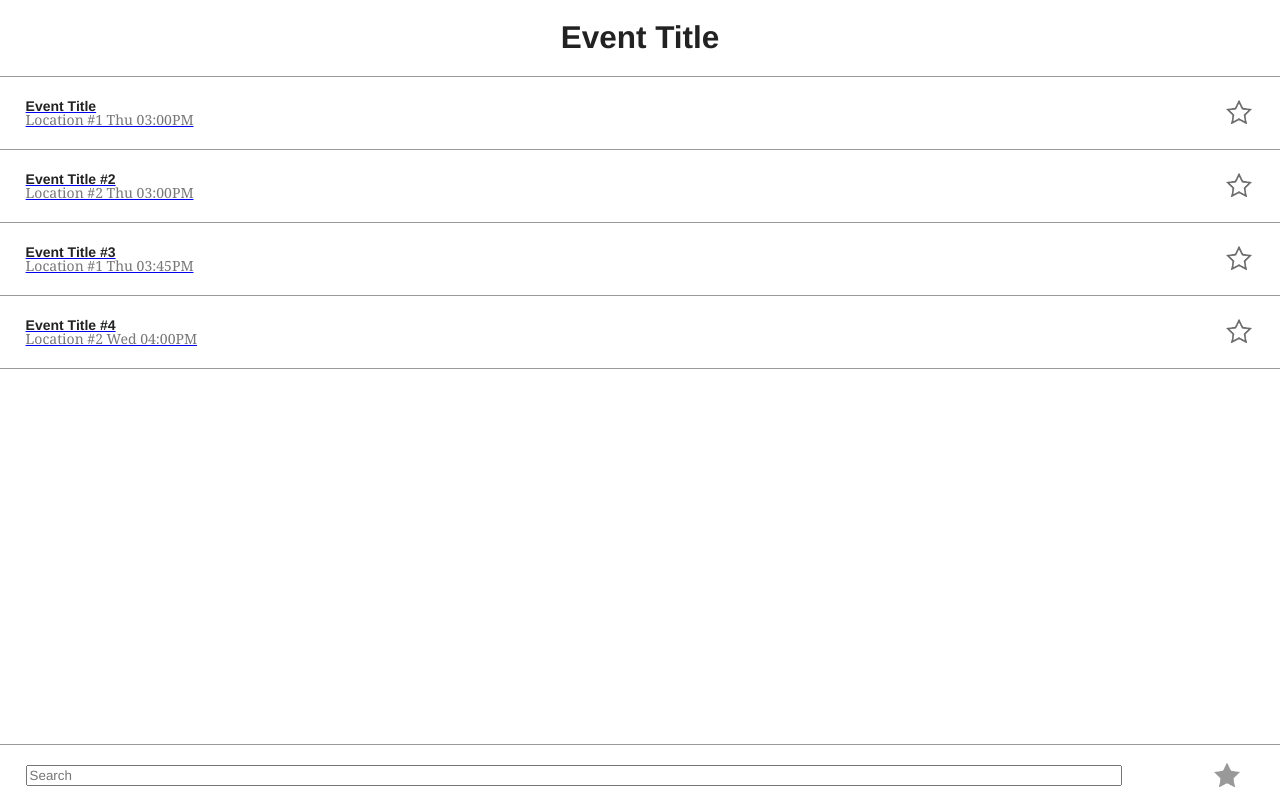
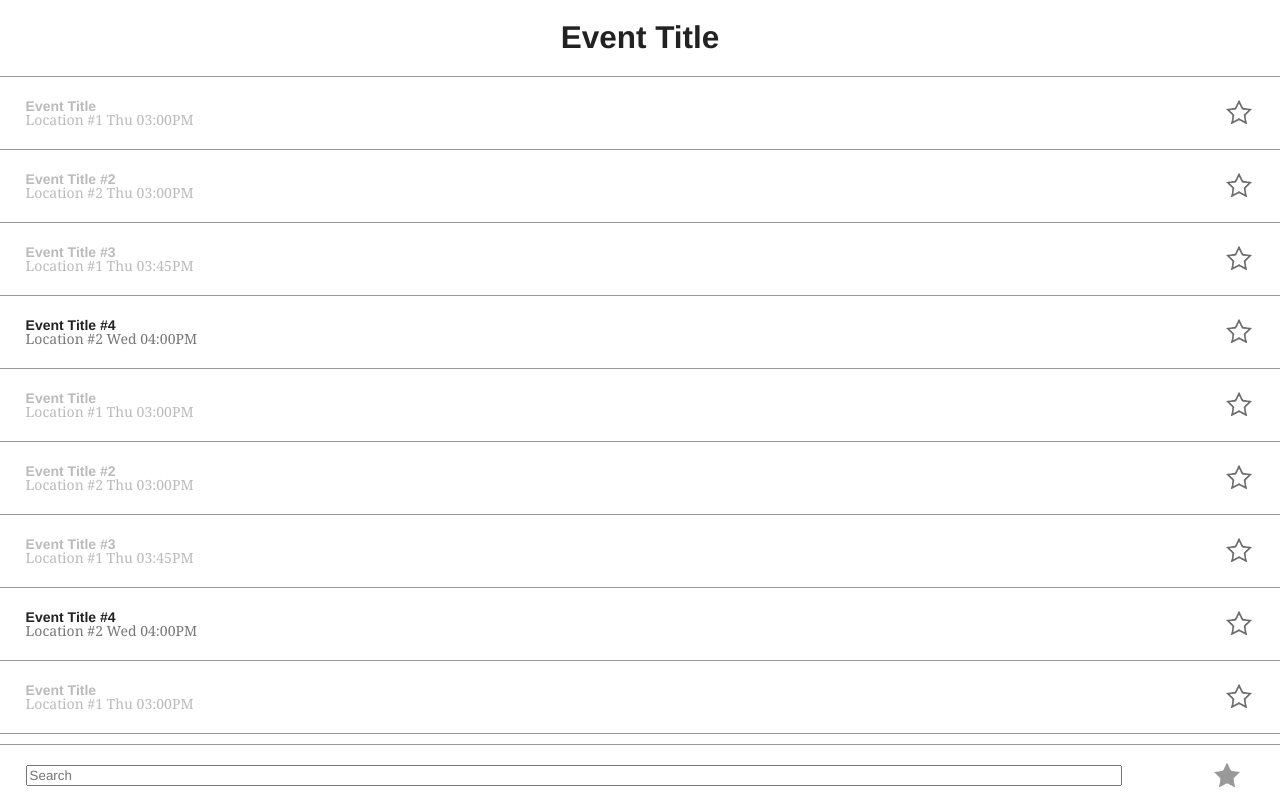
Before and after one commit to richardrissanen/mmewt, an Angular app: page / in a window 1280 px wide. Shown: the top 800 px of the page. Built offline with nearby package versions, Linux system fonts and the light colour scheme.

Commit message:
Misc. changes left unfinished.

```diff
--- a/src/app/data.ts
+++ b/src/app/data.ts
@@ -38,5 +38,125 @@ export var data = [
         location: 'Location #2',
         host: 'Hostname',
         feature: 'Feature Name'
+    },
+    {
+        id: 5,
+        title: 'Event Title',
+        description: 'Lorem ipsum dolor sit amet, consectetur adipiscing elit, sed do eiusmod tempor incididunt ut labore et dolore magna aliqua. Ut enim ad minim veniam, quis nostrud exercitation ullamco laboris nisi ut aliquip ex ea commodo consequat. Duis aute irure dolor in reprehenderit in voluptate velit esse cillum dolore eu fugiat nulla pariatur. Excepteur sint occaecat cupidatat non proident, sunt in culpa qui officia deserunt mollit anim id est laborum.',
+        startTime: new Date('Thu Jan 03 1985 11:00:00 GMT-0400'),
+        endTime: new Date('Thu Jan 03 1985 11:45:00 GMT-0400'),
+        location: 'Location #1',
+        host: 'Hostname',
+        feature: 'Feature Name'
+    },
+    {
+        id: 6,
+        title: 'Event Title #2',
+        description: 'Lorem ipsum dolor sit amet, consectetur adipiscing elit, sed do eiusmod tempor incididunt ut labore et dolore magna aliqua. Ut enim ad minim veniam, quis nostrud exercitation ullamco laboris nisi ut aliquip ex ea commodo consequat. Duis aute irure dolor in reprehenderit in voluptate velit esse cillum dolore eu fugiat nulla pariatur. Excepteur sint occaecat cupidatat non proident, sunt in culpa qui officia deserunt mollit anim id est laborum.',
+        startTime: new Date('Thu Jan 03 1985 11:00:00 GMT-0400'),
+        endTime: new Date('Thu Jan 03 1985 11:45:00 GMT-0400'),
+        location: 'Location #2',
+        host: 'Hostname',
+        feature: 'Feature Name'
+    },
+    {
+        id: 7,
+        title: 'Event Title #3',
+        description: 'Lorem ipsum dolor sit amet, consectetur adipiscing elit, sed do eiusmod tempor incididunt ut labore et dolore magna aliqua. Ut enim ad minim veniam, quis nostrud exercitation ullamco laboris nisi ut aliquip ex ea commodo consequat. Duis aute irure dolor in reprehenderit in voluptate velit esse cillum dolore eu fugiat nulla pariatur. Excepteur sint occaecat cupidatat non proident, sunt in culpa qui officia deserunt mollit anim id est laborum.',
+        startTime: new Date('Thu Jan 03 1985 11:45:00 GMT-0400'),
+        endTime: new Date('Thu Jan 03 1985 12:45:00 GMT-0400'),
+        location: 'Location #1',
+        host: 'Hostname',
+        feature: 'Feature Name'
+    },
+    {
+        id: 8,
+        title: 'Event Title #4',
+        description: 'Lorem ipsum dolor sit amet, consectetur adipiscing elit, sed do eiusmod tempor incididunt ut labore et dolore magna aliqua. Ut enim ad minim veniam, quis nostrud exercitation ullamco laboris nisi ut aliquip ex ea commodo consequat. Duis aute irure dolor in reprehenderit in voluptate velit esse cillum dolore eu fugiat nulla pariatur. Excepteur sint occaecat cupidatat non proident, sunt in culpa qui officia deserunt mollit anim id est laborum.',
+        startTime: new Date('Wed Oct 04 2017 11:00:00 GMT-0500'),
+        endTime: new Date('Wed Oct 04 2017 12:45:00 GMT-0500'),
+        location: 'Location #2',
+        host: 'Hostname',
+        feature: 'Feature Name'
+    },
+    {
+        id: 9,
+        title: 'Event Title',
+        description: 'Lorem ipsum dolor sit amet, consectetur adipiscing elit, sed do eiusmod tempor incididunt ut labore et dolore magna aliqua. Ut enim ad minim veniam, quis nostrud exercitation ullamco laboris nisi ut aliquip ex ea commodo consequat. Duis aute irure dolor in reprehenderit in voluptate velit esse cillum dolore eu fugiat nulla pariatur. Excepteur sint occaecat cupidatat non proident, sunt in culpa qui officia deserunt mollit anim id est laborum.',
+        startTime: new Date('Thu Jan 03 1985 11:00:00 GMT-0400'),
+        endTime: new Date('Thu Jan 03 1985 11:45:00 GMT-0400'),
+        location: 'Location #1',
+        host: 'Hostname',
+        feature: 'Feature Name'
+    },
+    {
+        id: 10,
+        title: 'Event Title #2',
+        description: 'Lorem ipsum dolor sit amet, consectetur adipiscing elit, sed do eiusmod tempor incididunt ut labore et dolore magna aliqua. Ut enim ad minim veniam, quis nostrud exercitation ullamco laboris nisi ut aliquip ex ea commodo consequat. Duis aute irure dolor in reprehenderit in voluptate velit esse cillum dolore eu fugiat nulla pariatur. Excepteur sint occaecat cupidatat non proident, sunt in culpa qui officia deserunt mollit anim id est laborum.',
+        startTime: new Date('Thu Jan 03 1985 11:00:00 GMT-0400'),
+        endTime: new Date('Thu Jan 03 1985 11:45:00 GMT-0400'),
+        location: 'Location #2',
+        host: 'Hostname',
+        feature: 'Feature Name'
+    },
+    {
+        id: 11,
+        title: 'Event Title #3',
+        description: 'Lorem ipsum dolor sit amet, consectetur adipiscing elit, sed do eiusmod tempor incididunt ut labore et dolore magna aliqua. Ut enim ad minim veniam, quis nostrud exercitation ullamco laboris nisi ut aliquip ex ea commodo consequat. Duis aute irure dolor in reprehenderit in voluptate velit esse cillum dolore eu fugiat nulla pariatur. Excepteur sint occaecat cupidatat non proident, sunt in culpa qui officia deserunt mollit anim id est laborum.',
+        startTime: new Date('Thu Jan 03 1985 11:45:00 GMT-0400'),
+        endTime: new Date('Thu Jan 03 1985 12:45:00 GMT-0400'),
+        location: 'Location #1',
+        host: 'Hostname',
+        feature: 'Feature Name'
+    },
+    {
+        id: 12,
+        title: 'Event Title #4',
+        description: 'Lorem ipsum dolor sit amet, consectetur adipiscing elit, sed do eiusmod tempor incididunt ut labore et dolore magna aliqua. Ut enim ad minim veniam, quis nostrud exercitation ullamco laboris nisi ut aliquip ex ea commodo consequat. Duis aute irure dolor in reprehenderit in voluptate velit esse cillum dolore eu fugiat nulla pariatur. Excepteur sint occaecat cupidatat non proident, sunt in culpa qui officia deserunt mollit anim id est laborum.',
+        startTime: new Date(2020, 1, 1),
+        endTime: new Date(2020, 1, 1),
+        location: 'Location #2',
+        host: 'Hostname',
+        feature: 'Feature Name'
+    },
+    {
+        id: 13,
+        title: 'Event Title',
+        description: 'Lorem ipsum dolor sit amet, consectetur adipiscing elit, sed do eiusmod tempor incididunt ut labore et dolore magna aliqua. Ut enim ad minim veniam, quis nostrud exercitation ullamco laboris nisi ut aliquip ex ea commodo consequat. Duis aute irure dolor in reprehenderit in voluptate velit esse cillum dolore eu fugiat nulla pariatur. Excepteur sint occaecat cupidatat non proident, sunt in culpa qui officia deserunt mollit anim id est laborum.',
+        startTime: new Date(2020, 1, 1),
+        endTime: new Date(2020, 1, 1),
+        location: 'Location #1',
+        host: 'Hostname',
+        feature: 'Feature Name'
+    },
+    {
+        id: 14,
+        title: 'Event Title #2',
+        description: 'Lorem ipsum dolor sit amet, consectetur adipiscing elit, sed do eiusmod tempor incididunt ut labore et dolore magna aliqua. Ut enim ad minim veniam, quis nostrud exercitation ullamco laboris nisi ut aliquip ex ea commodo consequat. Duis aute irure dolor in reprehenderit in voluptate velit esse cillum dolore eu fugiat nulla pariatur. Excepteur sint occaecat cupidatat non proident, sunt in culpa qui officia deserunt mollit anim id est laborum.',
+        startTime: new Date(2020, 1, 1),
+        endTime: new Date(2020, 1, 1),
+        location: 'Location #2',
+        host: 'Hostname',
+        feature: 'Feature Name'
+    },
+    {
+        id: 15,
+        title: 'Event Title #3',
+        description: 'Lorem ipsum dolor sit amet, consectetur adipiscing elit, sed do eiusmod tempor incididunt ut labore et dolore magna aliqua. Ut enim ad minim veniam, quis nostrud exercitation ullamco laboris nisi ut aliquip ex ea commodo consequat. Duis aute irure dolor in reprehenderit in voluptate velit esse cillum dolore eu fugiat nulla pariatur. Excepteur sint occaecat cupidatat non proident, sunt in culpa qui officia deserunt mollit anim id est laborum.',
+        startTime: new Date(2020, 1, 1),
+        endTime: new Date(2020, 1, 1),
+        location: 'Location #1',
+        host: 'Hostname',
+        feature: 'Feature Name'
+    },
+    {
+        id: 16,
+        title: 'Event Title #4',
+        description: 'Lorem ipsum dolor sit amet, consectetur adipiscing elit, sed do eiusmod tempor incididunt ut labore et dolore magna aliqua. Ut enim ad minim veniam, quis nostrud exercitation ullamco laboris nisi ut aliquip ex ea commodo consequat. Duis aute irure dolor in reprehenderit in voluptate velit esse cillum dolore eu fugiat nulla pariatur. Excepteur sint occaecat cupidatat non proident, sunt in culpa qui officia deserunt mollit anim id est laborum.',
+        startTime: new Date(2020, 1, 1),
+        endTime: new Date(2020, 1, 1),
+        location: 'Location #2',
+        host: 'Hostname',
+        feature: 'Feature Name'
     }
 ]
--- a/src/app/events/events.component.css
+++ b/src/app/events/events.component.css
@@ -1,3 +1,5 @@
+a { text-decoration: none; }
+
 ul { margin-bottom: 55px; }
 
 ul, li {padding: 11px 0; }
@@ -11,19 +13,9 @@ li:first-child {
 li p {
     color: #777;
 }
-/* li.disabled, li.disabled h4 {
+li.disabled h4, li.disabled p {
     color: #bbb;
-} */
-
-/* NO LONGER USED IN EVENTS */
-/* dl > dd, dl > dt {
-    display: inline;
-    display: inline-block;
 }
-
-dl > dt {
-    font-weight: bold;
-} */
 
 section { padding: 11px 0;}
 
--- a/src/app/events/events.component.html
+++ b/src/app/events/events.component.html
@@ -1,6 +1,6 @@
 <p *ngIf="events.length == 0" class="alert"><i>{{ noEventsMessage }}</i></p>
 <ul>
-  <li *ngFor="let event of events">
+  <li *ngFor="let event of events" [ngClass]="{disabled: isInThePast(event.endTime)}">
     <article>
 
       <section>
@@ -13,5 +13,6 @@
 
     </article>
   </li>
+  <li id="current">test</li>
 </ul>
 <app-nav></app-nav>
--- a/src/app/events/events.component.ts
+++ b/src/app/events/events.component.ts
@@ -3,6 +3,7 @@ import { Component, OnInit } from '@angular/core';
 import { DataService } from '../data.service';
 import { MessageService } from '../message.service';
 import { LocalStorageService } from '../local-storage.service';
+import { element } from 'protractor';
 
 @Component({
   selector: 'app-events',
@@ -87,5 +88,10 @@ export class EventsComponent implements OnInit {
   }
 
   isFavorite(eventId) { return this.favIds.indexOf(eventId) !== -1 }
+  isInThePast(eventEndDate) { return eventEndDate < new Date() }
+
+  autoScroll() {
+
+  }
 
 }
```
Also changed, not shown: src/app/data.service.ts (line endings or trailing spaces).
